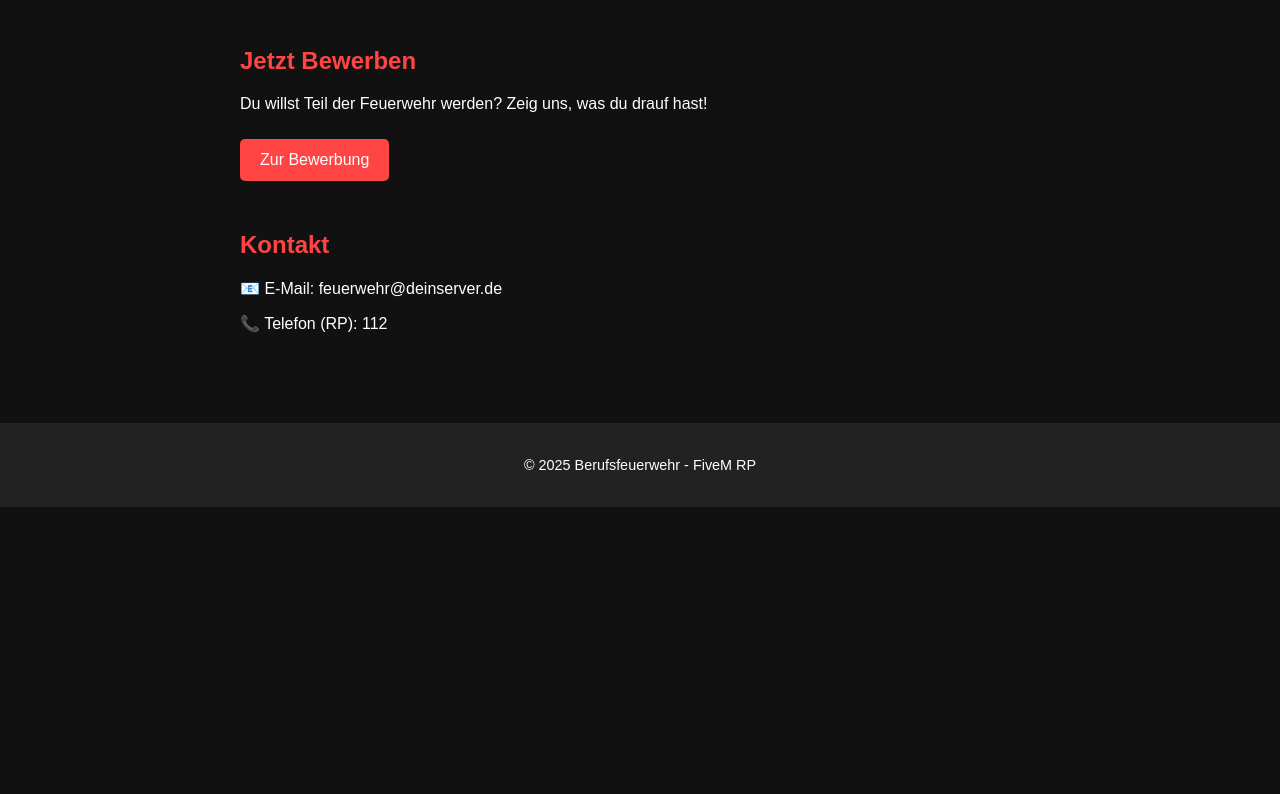
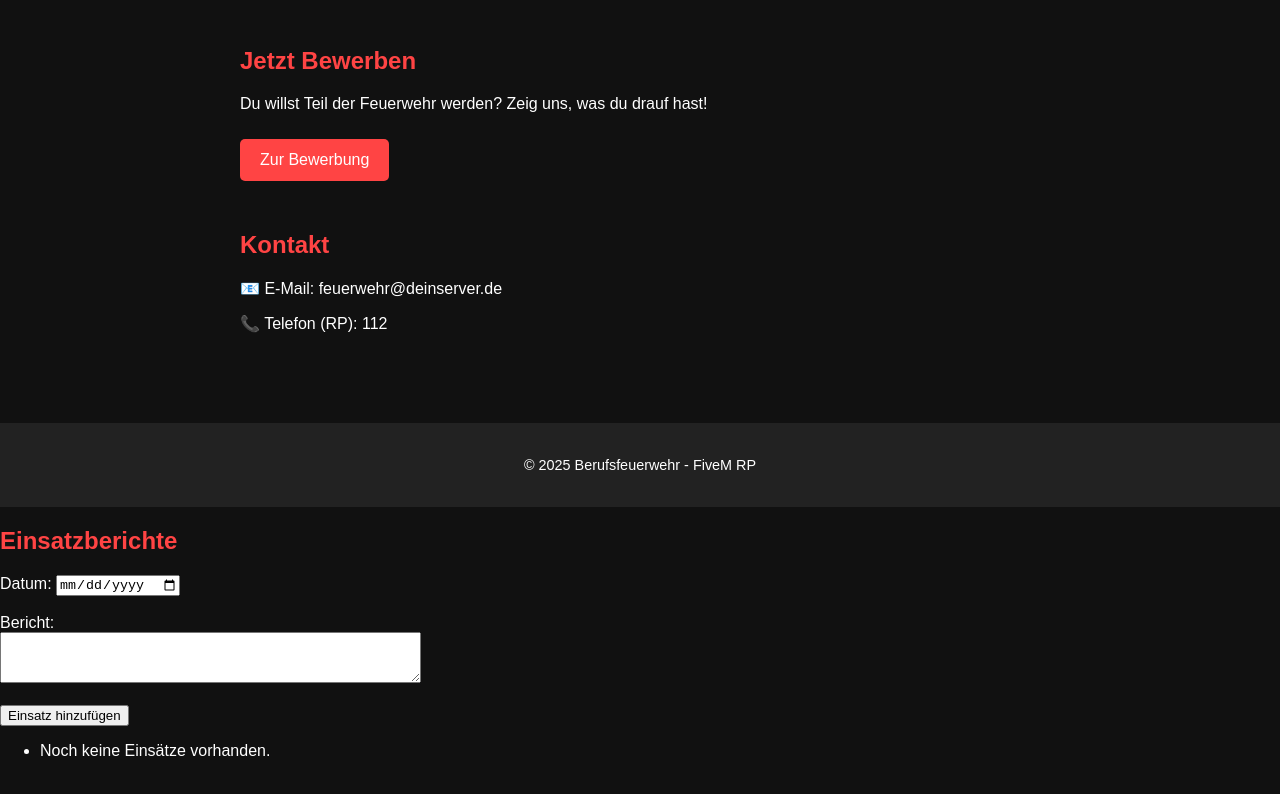
Before and after one commit to richardmeyer603-pixel/teamstadt-berufsfeuerwehr, a plain HTML site: page index.html in a window 1280 px wide. Shown: the part 507-1301 px from the top of the page. Before the commit the page ends 1014 px from the top, so only its background shows below. Drawn offline with Linux system fonts and the light colour scheme.

Commit message:
Update index.html

```diff
--- a/index.html
+++ b/index.html
@@ -44,3 +44,21 @@
     </footer>
 </body>
 </html>
+<section id="einsaetze">
+    <h2>Einsatzberichte</h2>
+
+    <!-- Formular für neue Berichte -->
+    <form id="einsatzForm">
+        <label for="datum">Datum:</label>
+        <input type="date" id="datum" required><br><br>
+
+        <label for="bericht">Bericht:</label><br>
+        <textarea id="bericht" rows="3" cols="50" required></textarea><br><br>
+
+        <button type="submit">Einsatz hinzufügen</button>
+    </form>
+
+    <ul id="einsatzListe">
+        <li>Noch keine Einsätze vorhanden.</li>
+    </ul>
+</section>
```
